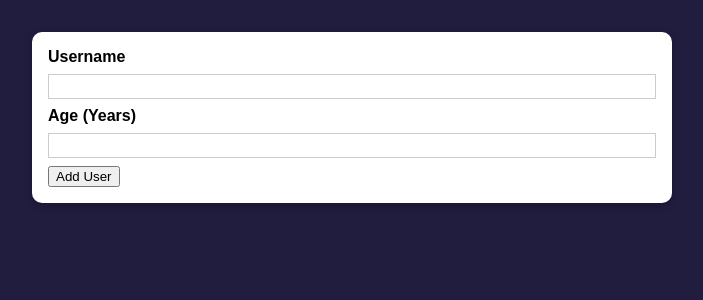
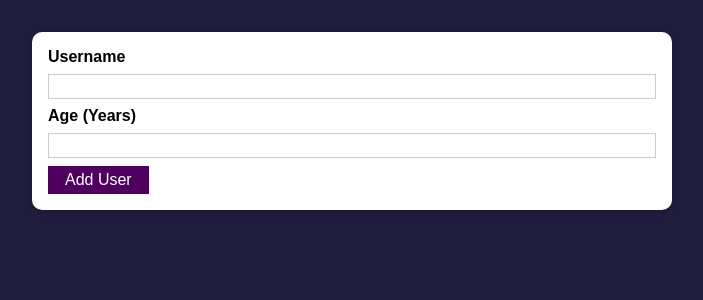
Before and after one commit to elnur004/simple-user-inputs, a React (Create React App) app: page / in a window 1280 px wide. Shown: the top 300 px of the page, without its empty margins (288-991 px from the left). Built offline with nearby package versions, Linux system fonts and the light colour scheme.

Commit message:
added button component

```diff
--- /dev/null
+++ b/src/components/UI/Button.js
@@ -0,0 +1,11 @@
+import style from './Button.module.css';
+
+const Button = () => {
+  return (
+    <button type="submit" className={style.button}>
+      Add User
+    </button>
+  );
+};
+
+export default Button;
--- /dev/null
+++ b/src/components/UI/Button.module.css
@@ -0,0 +1,18 @@
+.button {
+  font: inherit;
+  border: 1px solid #4f005f;
+  background: #4f005f;
+  color: white;
+  padding: 0.25rem 1rem;
+  cursor: pointer;
+}
+
+.button:hover,
+.button:active {
+  background: #741188;
+  border-color: #741188;
+}
+
+.button:focus {
+  outline: none;
+}
--- a/src/components/Users/AddUser.js
+++ b/src/components/Users/AddUser.js
@@ -1,6 +1,7 @@
 import { useState } from 'react';
 import Card from '../UI/Card';
 import style from './AddUser.module.css';
+import Button from '../UI/Button';
 
 const AddUser = (props) => {
   const [userNameInput, setUserNameInput] = useState('');
@@ -31,7 +32,7 @@
         <input type="text" id="username" onInput={userNameHandler} />
         <label htmlFor="age">Age (Years)</label>
         <input type="number" id="age" onInput={userAgeHandler} />
-        <button type="submit">Add User</button>
+        <Button />
       </form>
     </Card>
   );
```
